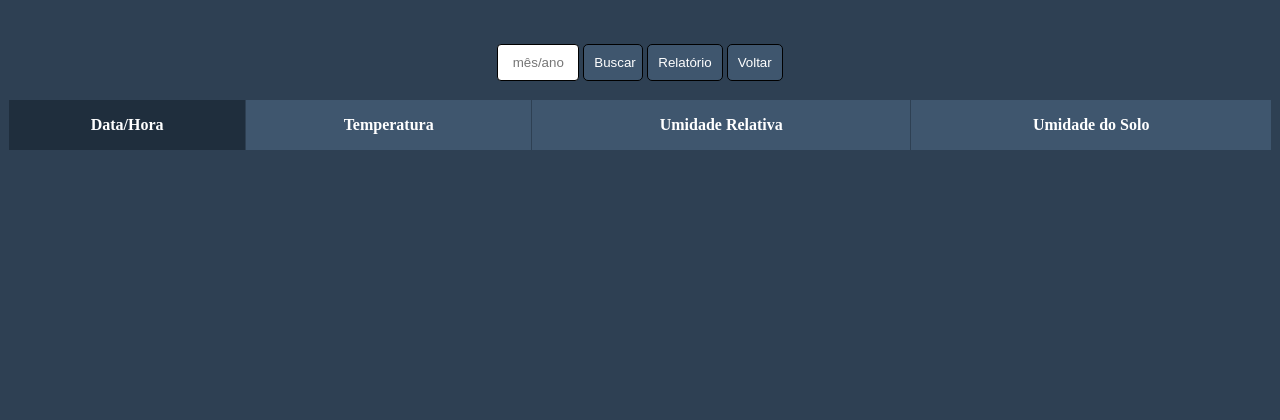
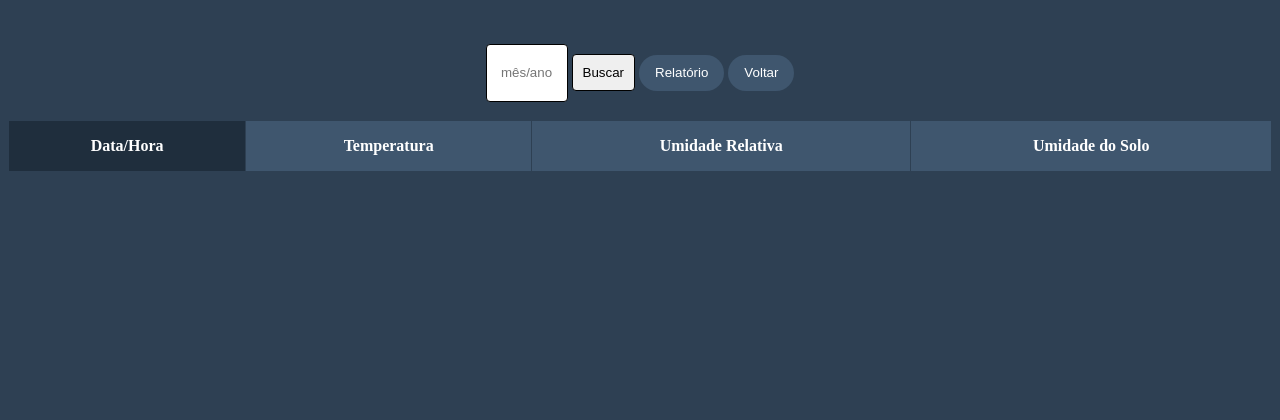
Before and after one commit to LukinMar/sistema-irrigacao-alpha, a PHP site: page /dados.php in a window 1280 px wide. Shown: the top 420 px of the page. Before the commit the page ends 150 px from the top, so only its background shows below. Run offline with PHP 8.4, Linux system fonts and the light colour scheme; data comes from the database, SQL or seed files in the repository; lists and menus that the app fills with data are empty.

Commit message:
Update dados.css

```diff
--- a/assets/css/dados.css
+++ b/assets/css/dados.css
@@ -1,93 +1,99 @@
-
-        .body{
-          align-items:center;
-         background-color:#2e4053;
+.body {
+  align-items: center;
+  background-color: #2e4053;
 }
-        .container{
+.container {
   margin: 0 auto;
 
   flex-direction: row;
   justify-content: center;
-         align-items: center
+  align-items: center;
 }
 
-        .form{
-            text-align:center;
-            border-radius:5px;
-            padding:10px;
+.form {
+  text-align: center;
+  border-radius: 5px;
+  padding: 10px;
 }
 input {
-            padding:10px;
-            margin:8px 0;
-            border:1px solid #000;
-            border-radius:4px;
+  padding: 10px;
+  margin: 8px 0;
+  border: 1px solid #000;
+  border-radius: 4px;
 }
-        input[type=text]{
-            width:60px;
-            text-align:center;
+.buscar {
+  height: 43px;
+  width: 10px;
+  text-align: center;
+  align-content: center;
+  border: 1px solid #000;
+  border-radius: 4px;
 }
 
-        input[type=submit]{
-            width:60px;
-            color:#fff;
-            border-radius: 5px;
-            background-color:#3f566e;
-            cursor:pointer;
+input[type="text"] {
+  line-height: 36px;
+  width: 60px;
+  text-align: center;
 }
 
-         input[type=button]{
-         background-color:  #3f566e;
-         cursor:pointer;
-         border-radius: 5px;
-         color:#fff;
-         right: 0.5rem;
-         left: auto;
+button,
+input[type="button"] {
+  border-radius: 50px;
+  display: inline-block;
+  line-height: 36px;
+  padding: 0 16px;
+  vertical-align: middle;
+  -webkit-tap-highlight-color: transparent;
+  color: #fff;
+  background: #3f566e;
+  cursor: pointer;
+  border-style: none;
 }
-      input[type=button]:hover{
-          color: #6D6D6D;
+button:hover,
+input[type="button"]:hover {
+  background: #fff;
+  color: #2e4053;
 }
 
-      input[type=submit]:hover{
-      color: #6D6D6D;
+p {
+  color: #fff;
 }
 
-      p{
-          color:#fff;
+.table-box {
+  width: 100%;
+  height: 800px;
+  overflow-y: scroll;
 }
 
-        .table-box{
-            width:100%;
-            height:800px;
-            overflow-y:scroll;
+table {
+  width: 100%;
+  background: #fff;
 }
 
-        table{
-            width:100%;
-            background:#fff;
-        }
-
-        table, th, td{
+table,
+th,
+td {
   border: 1px solid #2e4053;
   border-collapse: collapse;
   text-align: center;
 }
 
-        th{
+th {
   position: sticky;
-            top:0;
-            background-color:#3f566e;
-            color:#fff;
-            height:40px;
+  top: 0;
+  background-color: #3f566e;
+  color: #fff;
+  height: 40px;
 }
 
-        tr th:nth-child(1){
+tr th:nth-child(1) {
   text-align: center;
-            background:#1f2e3d;
+  background: #1f2e3d;
 }
 
-        tr td:nth-child(1){
-            background:#3f566e;
-            color:#fff;
+tr td:nth-child(1) {
+  background: #3f566e;
+  color: #fff;
 }
 
 ::-webkit-scrollbar {
```
Also changed, not shown: other parts of assets/css/dados.css (+41 -1 lines). Lines whose indentation alone changed are shown as unchanged.
